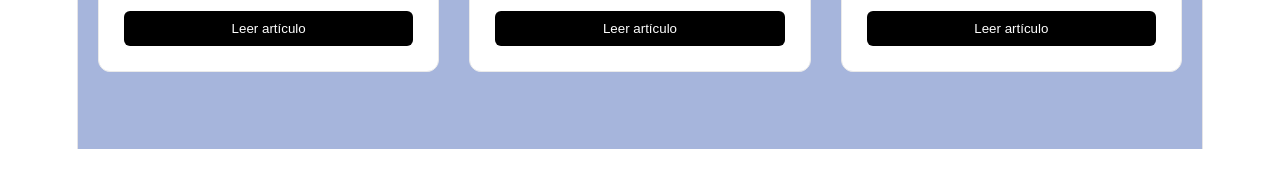
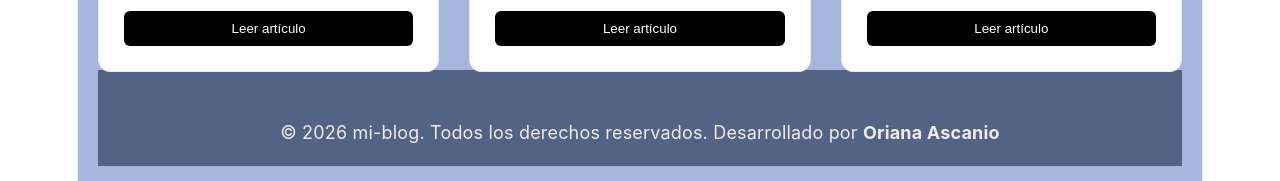
Before and after one commit to espanoriana76-del/gerencia-ops, a Vue app: page / in a window 1280 px wide. Shown: the part 771-952 px from the top of the page. Before the commit the page ends 920 px from the top, so only its background shows below. Built offline with nearby package versions, Linux system fonts and the light colour scheme.

Commit message:
Agregado pie de página al blog

```diff
--- a/src/App.vue
+++ b/src/App.vue
@@ -191,6 +191,11 @@ const postsFiltrados = computed(() => {
         </div>
       </div>
     </div>
+
+  <footer class="footer">
+  <hr />
+  <p>© 2026 mi-blog. Todos los derechos reservados. Desarrollado por <strong>Oriana Ascanio</strong></p>
+</footer>
 
   </div>
 </template>
@@ -441,4 +446,16 @@ const postsFiltrados = computed(() => {
   margin-bottom: 25px;
   padding-bottom: 15px;
 }
+
+.footer {
+  text-align: center;
+  padding: 20px;
+  background-color: #526386;
+  color: #f1ebeb;
+}
+.footer hr {
+  border: 0;
+  border-top: 1px solid #596378;
+  margin-bottom: 20px;
+}
 </style>
```
